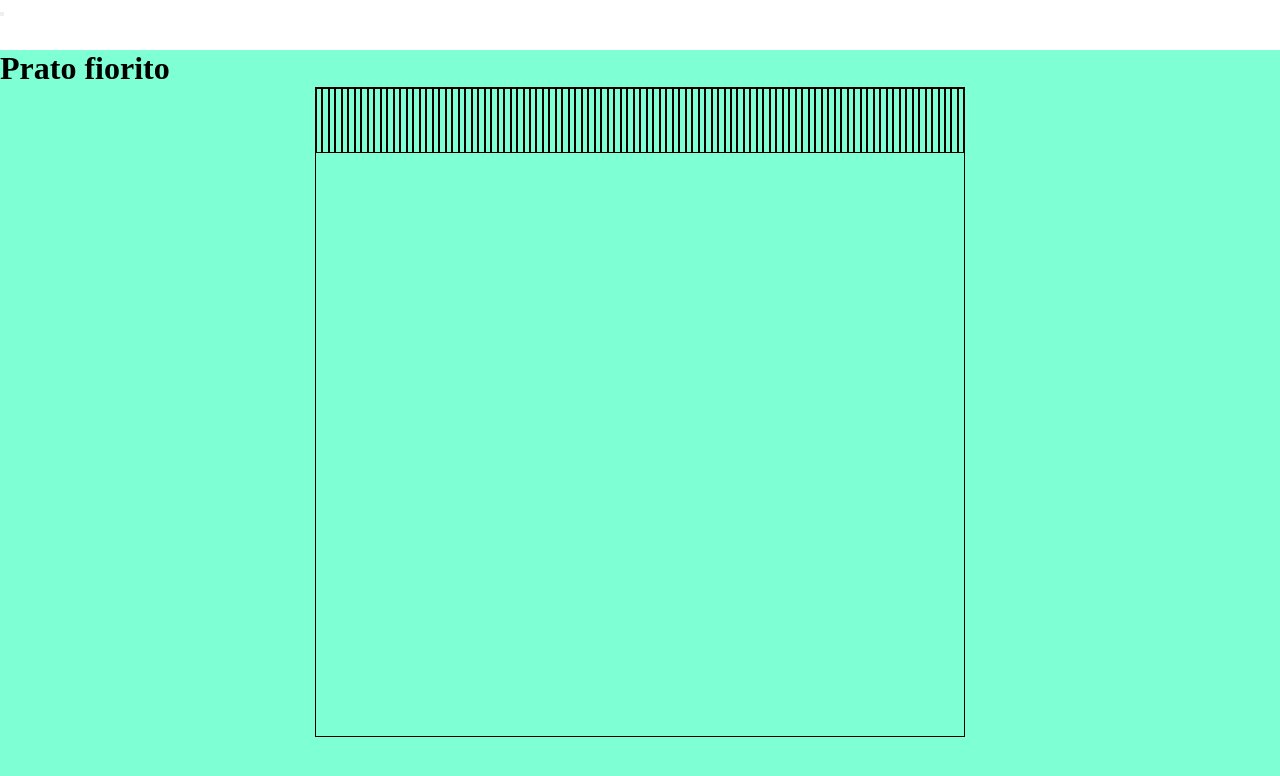
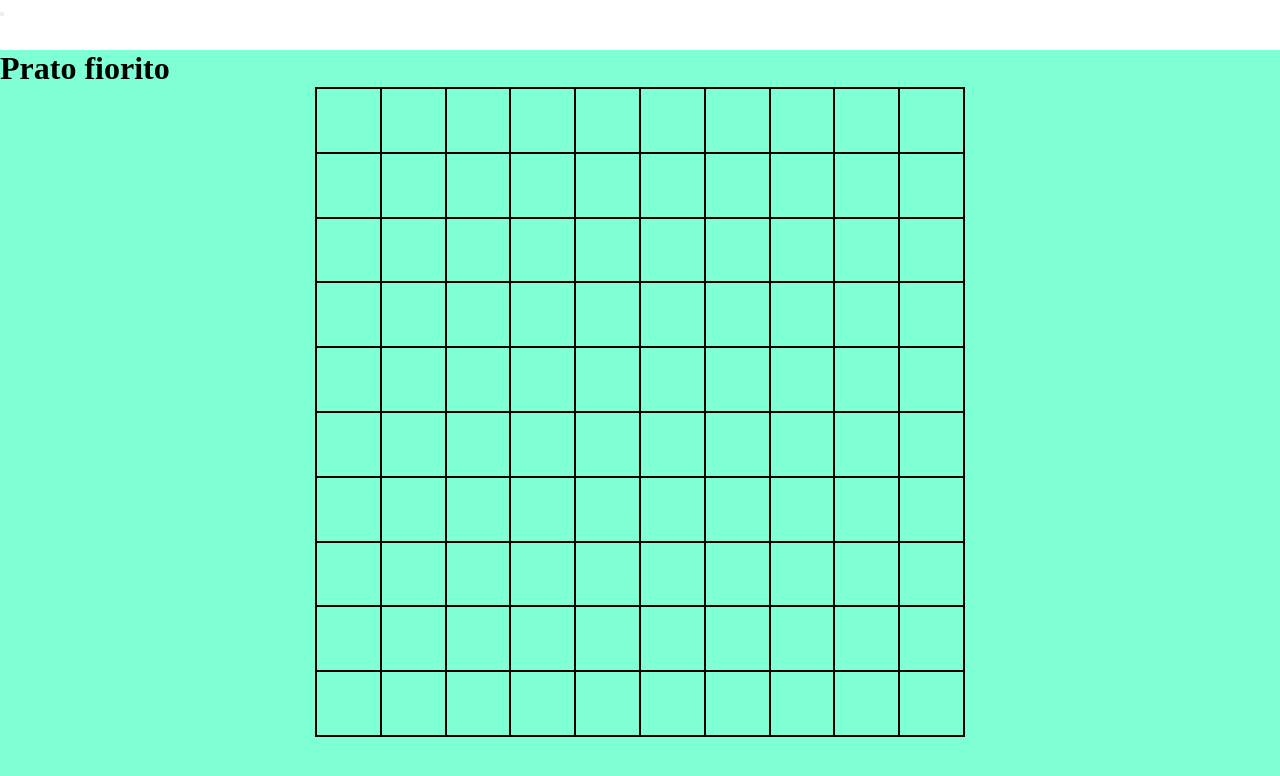
Before and after one commit to Alessio-DiNardo/js-campominato-grid, a plain HTML site: page index.html in a window 1280 px wide. Shown: the top 776 px of the page. Drawn offline with Linux system fonts and the light colour scheme.

Commit message:
add flex wrap

```diff
--- a/css/style.css
+++ b/css/style.css
@@ -18,7 +18,7 @@ div.grid{
     width: 650px;
     margin: 0 auto;
     display: flex;
-    flex: wrap;
+    flex-wrap: wrap;
     border: 1px black solid;
 }
 
```
